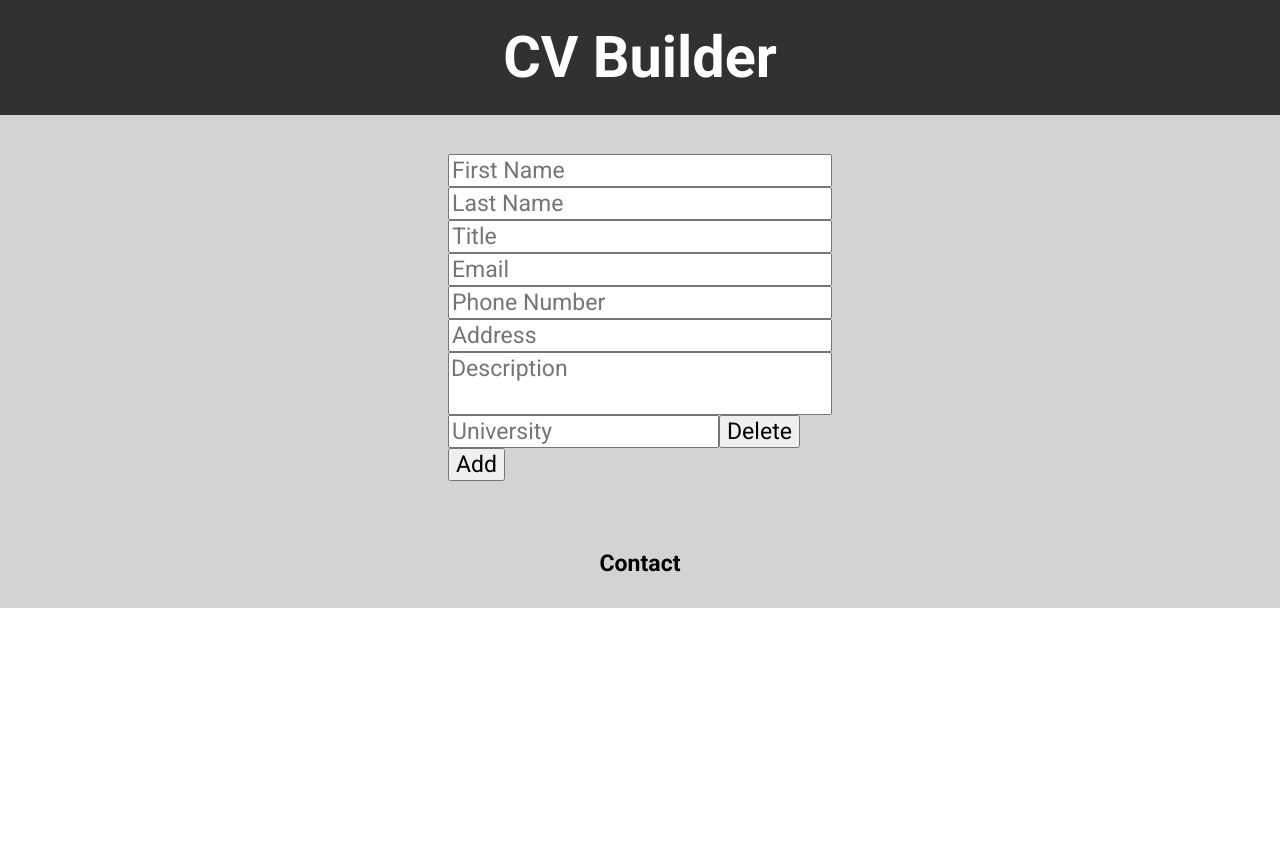
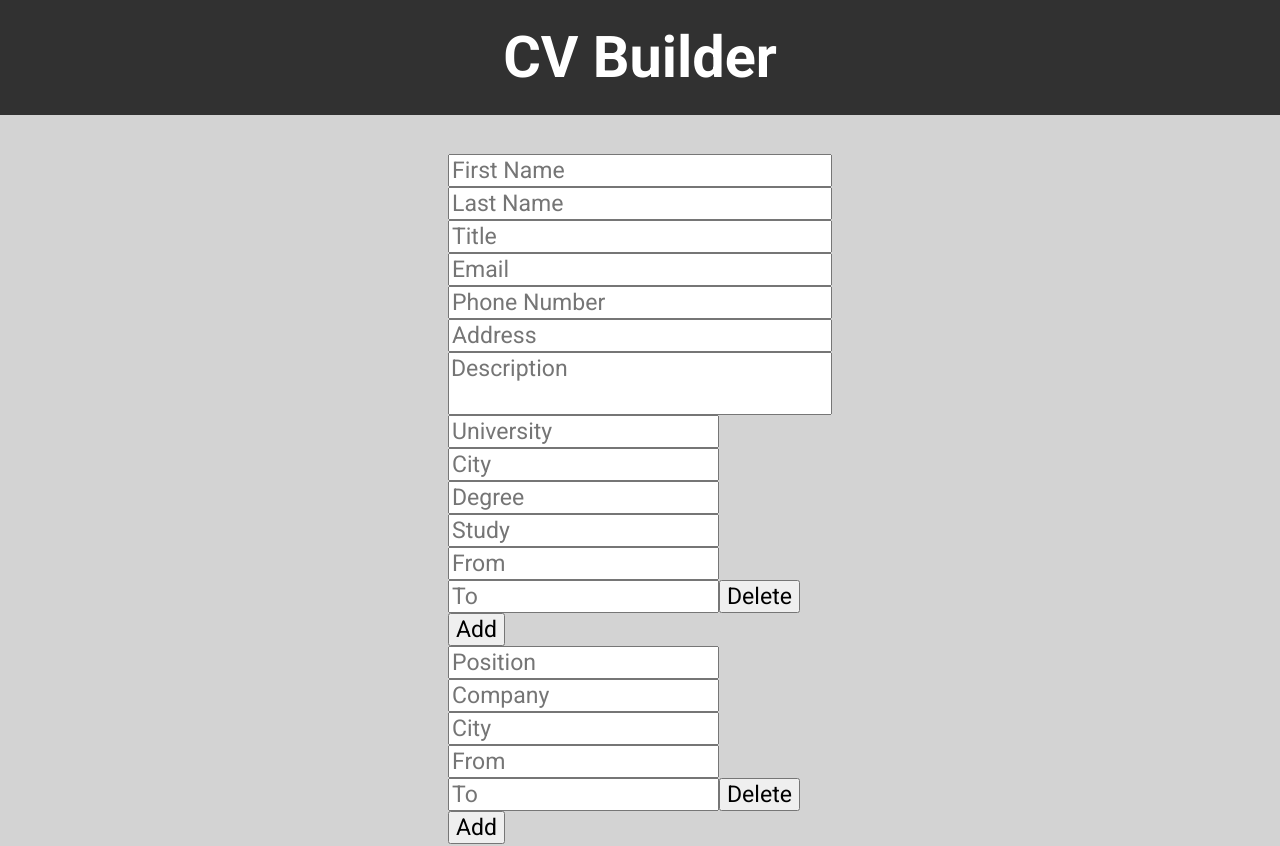
Before and after one commit to rob-noyes/cv-builder, a React (Create React App) app: page / in a window 1280 px wide. Shown: the top 846 px of the page. Before the commit the page ends 800 px from the top, so only its background shows below. Built offline with nearby package versions, Linux system fonts and the light colour scheme.

Commit message:
working inputs that map to correct object parameters

```diff
--- a/src/App.css
+++ b/src/App.css
@@ -63,3 +63,22 @@ Content / Resume Preview
 
 .sideBar {
 }
+
+@media screen and (min-width: 1600px) {
+  .main {
+    flex-direction: row;
+    justify-content: center;
+    align-content: center;
+  }
+
+  .cvForm {
+    width: 100%;
+    background: chocolate;
+  }
+
+  #resume {
+    align-content: flex-start;
+    width: 100%;
+    background: coral;
+  }
+}
--- a/src/App.js
+++ b/src/App.js
@@ -2,17 +2,13 @@ import './App.css';
 import React from 'react';
 import Header from './components/Header';
 import Main from './components/Main';
-import Personal from './components/cvForm/Personal';
-import Education from './components/cvForm/Education';
-import Experience from './components/cvForm/Experience';
-import Resume from './components/Resume';
 
 const App = () => {
   return (
-    <div>
+    <>
       <Header />
       <Main />
-    </div>
+    </>
   );
 };
 
--- a/src/components/Main.js
+++ b/src/components/Main.js
@@ -1,6 +1,3 @@
-//PersonalInfo, Experience, Education sections
-// Allow for the ability to generate a CV from forms, allow it to be downloadable
-
 import React, { useState } from 'react';
 import emptyCV from './cvForm/emptyCV';
 import CVForm from './cvForm/CVForm';
@@ -11,7 +8,7 @@ const Main = () => {
   const [cv, setCv] = useState(emptyCV);
 
   const handleChangePersonal = (event) => {
-    const { name, value, type } = event.target;
+    const { name, value } = event.target;
 
     setCv((prevState) => ({
       ...prevState,
@@ -20,6 +17,46 @@ const Main = () => {
         [name]: value,
       },
     }));
+  };
+
+  const handleChangeExperience = (event, id) => {
+    const { name, value } = event.target;
+
+    setCv((prevState) => {
+      const newExperience = prevState.experience.map((experienceItem) => {
+        if (experienceItem.id === id) {
+          return { ...experienceItem, [name]: value };
+        }
+        return experienceItem;
+      });
+      return { ...prevState, experience: [...newExperience] };
+    });
+  };
+
+  const handleAddExperience = () => {
+    setCv((prevState) => ({
+      ...prevState,
+      experience: [
+        ...prevState.experience,
+        {
+          id: uuid(),
+          position: '',
+          company: '',
+          city: '',
+          from: '',
+          to: '',
+        },
+      ],
+    }));
+  };
+
+  const handleDeleteExperience = (id) => {
+    setCv((prevState) => {
+      const newExperience = prevState.experience.filter(
+        (experienceItem) => experienceItem.id !== id
+      );
+      return { ...prevState, experience: [...newExperience] };
+    });
   };
 
   const handleChangeEducation = (event, id) => {
@@ -36,16 +73,7 @@ const Main = () => {
     });
   };
 
-  const handleDeleteEducation = (id) => {
-    setCv((prevState) => {
-      const newEducation = prevState.education.filter(
-        (educationItem) => educationItem.id !== id
-      );
-      return { ...prevState, education: [...newEducation] };
-    });
-  };
-
-  const handleAddEducation = (event, id) => {
+  const handleAddEducation = () => {
     setCv((prevState) => ({
       ...prevState,
       education: [
@@ -63,6 +91,15 @@ const Main = () => {
     }));
   };
 
+  const handleDeleteEducation = (id) => {
+    setCv((prevState) => {
+      const newEducation = prevState.education.filter(
+        (educationItem) => educationItem.id !== id
+      );
+      return { ...prevState, education: [...newEducation] };
+    });
+  };
+
   return (
     <div className="main">
       <CVForm
@@ -71,8 +108,11 @@ const Main = () => {
         onChangeEducation={handleChangeEducation}
         onAddEducation={handleAddEducation}
         onDeleteEducation={handleDeleteEducation}
+        onChangeExperience={handleChangeExperience}
+        onAddExperience={handleAddExperience}
+        onDeleteExperience={handleDeleteExperience}
       />
-      <Content cv={cv.personalInfo} />
+      <Content cv={cv} />
     </div>
   );
 };
--- a/src/components/cvForm/CVForm.js
+++ b/src/components/cvForm/CVForm.js
@@ -1,5 +1,6 @@
 import Personal from './Personal';
 import Education from './Education';
+import Experience from './Experience';
 
 const CVForm = ({
   cv,
@@ -7,15 +8,24 @@ const CVForm = ({
   onChangeEducation,
   onAddEducation,
   onDeleteEducation,
+  onChangeExperience,
+  onAddExperience,
+  onDeleteExperience,
 }) => {
   return (
     <div className="cvForm">
       <Personal personalInfo={cv.personalInfo} onChange={onChangePersonal} />
       <Education
-        educationInfo={cv.education}
+        education={cv.education}
         onChange={onChangeEducation}
         onAdd={onAddEducation}
         onDelete={onDeleteEducation}
+      />
+      <Experience
+        experienceInfo={cv.experience}
+        onChange={onChangeExperience}
+        onAdd={onAddExperience}
+        onDelete={onDeleteExperience}
       />
     </div>
   );
--- a/src/components/cvForm/Content.js
+++ b/src/components/cvForm/Content.js
@@ -1,9 +1,15 @@
+import ContentEducation from './ContentEducation';
 import ContentPersonal from './ContentPersonal';
 
 const Content = ({ cv }) => {
+  const educationInfo = cv.education.map((educationItem) => (
+    <ContentEducation key={educationItem.id} educationItem={educationItem} />
+  ));
+
   return (
     <section id="resume">
-      <ContentPersonal cv={cv} />
+      <ContentPersonal personal={cv.personalInfo} />
+      {educationInfo}
     </section>
   );
 };
--- /dev/null
+++ b/src/components/cvForm/ContentEducation.js
@@ -0,0 +1,9 @@
+const ContentEducation = ({ educationItem }) => {
+  return (
+    <>
+      <h3>{educationItem.university}</h3>
+    </>
+  );
+};
+
+export default ContentEducation;
--- a/src/components/cvForm/ContentPersonal.js
+++ b/src/components/cvForm/ContentPersonal.js
@@ -1,18 +1,18 @@
-const ContentPersonal = ({ cv }) => {
+const ContentPersonal = ({ personal, education }) => {
   return (
     <section className="sideBar">
       <h2>
-        {cv.firstName} {cv.lastName}
+        {personal.firstName} {personal.lastName}
       </h2>
       <div>
-        <h3>{cv.title}</h3>
-        <p>{cv.description}</p>
+        <h3>{personal.title}</h3>
+        <p>{personal.description}</p>
       </div>
       <div id="contact">
         <h4>Contact</h4>
-        <p>{cv.phoneNumber}</p>
-        <p>{cv.email}</p>
-        <p>{cv.address}</p>
+        <p>{personal.phoneNumber}</p>
+        <p>{personal.email}</p>
+        <p>{personal.address}</p>
       </div>
     </section>
   );
--- a/src/components/cvForm/Education.js
+++ b/src/components/cvForm/Education.js
@@ -1,20 +1,18 @@
 import EducationItem from './EducationItem';
 
-const Education = ({ educationInfo, onChange, onAdd, onDelete }) => {
-  const educationItem = educationInfo.map((education) => {
-    return (
-      <EducationItem
-        key={education.id}
-        id={education.id}
-        education={education}
-        onChange={onChange}
-        onDelete={onDelete}
-      />
-    );
-  });
+const Education = ({ education, onChange, onAdd, onDelete }) => {
+  const educationItems = education.map((educationItem) => (
+    <EducationItem
+      key={educationItem.id}
+      id={educationItem.id}
+      education={educationItem}
+      onChange={onChange}
+      onDelete={onDelete}
+    />
+  ));
   return (
-    <div>
-      {educationItem}
+    <div className="education">
+      {educationItems}
       <button text="Add" onClick={onAdd}>
         Add
       </button>
--- a/src/components/cvForm/EducationItem.js
+++ b/src/components/cvForm/EducationItem.js
@@ -1,17 +1,52 @@
 const EducationItem = ({ id, education, onChange, onDelete }) => {
   return (
-    <section title="Education" className="education">
+    <>
       <input
         onChange={(e) => onChange(e, id)}
         type="text"
-        title="University"
+        name="university"
         placeholder="University"
         value={education.university}
+      />
+      <input
+        onChange={(e) => onChange(e, id)}
+        type="text"
+        name="city"
+        placeholder="City"
+        value={education.city}
+      />
+      <input
+        onChange={(e) => onChange(e, id)}
+        type="text"
+        name="degree"
+        placeholder="Degree"
+        value={education.degree}
+      />
+      <input
+        onChange={(e) => onChange(e, id)}
+        type="text"
+        name="study"
+        placeholder="Study"
+        value={education.study}
+      />
+      <input
+        onChange={(e) => onChange(e, id)}
+        type="text"
+        name="from"
+        placeholder="From"
+        value={education.from}
+      />
+      <input
+        onChange={(e) => onChange(e, id)}
+        type="number"
+        name="to"
+        placeholder="To"
+        value={education.to}
       />
       <button text="Delete" onClick={() => onDelete(id)}>
         Delete
       </button>
-    </section>
+    </>
   );
 };
 
--- /dev/null
+++ b/src/components/cvForm/Experience.js
@@ -0,0 +1,25 @@
+import ExperienceItem from './ExperienceItem';
+
+const Experience = ({ experienceInfo, onChange, onAdd, onDelete }) => {
+  const experienceItem = experienceInfo.map((experience) => {
+    return (
+      <ExperienceItem
+        key={experience.id}
+        id={experience.id}
+        experience={experienceInfo}
+        onChange={onChange}
+        onDelete={onDelete}
+      />
+    );
+  });
+  return (
+    <div>
+      {experienceItem}
+      <button title="Add" onClick={onAdd}>
+        Add
+      </button>
+    </div>
+  );
+};
+
+export default Experience;
--- /dev/null
+++ b/src/components/cvForm/ExperienceItem.js
@@ -0,0 +1,46 @@
+const ExperienceItem = ({ id, experience, onChange, onDelete }) => {
+  return (
+    <section className="experience">
+      <input
+        onChange={(e) => onChange(e, id)}
+        type="text"
+        name="position"
+        placeholder="Position"
+        value={experience.position}
+      />
+      <input
+        onChange={(e) => onChange(e, id)}
+        type="text"
+        name="company"
+        placeholder="Company"
+        value={experience.company}
+      />
+      <input
+        onChange={(e) => onChange(e, id)}
+        type="text"
+        name="city"
+        placeholder="City"
+        value={experience.city}
+      />
+      <input
+        onChange={(e) => onChange(e, id)}
+        type="text"
+        name="from"
+        placeholder="From"
+        value={experience.from}
+      />
+      <input
+        onChange={(e) => onChange(e, id)}
+        type="text"
+        name="to"
+        placeholder="To"
+        value={experience.to}
+      />
+      <button text="Delete" onClick={() => onDelete(id)}>
+        Delete
+      </button>
+    </section>
+  );
+};
+
+export default ExperienceItem;
--- a/src/components/cvForm/emptyCV.js
+++ b/src/components/cvForm/emptyCV.js
@@ -1,3 +1,5 @@
+import uuid from 'react-uuid';
+
 const emptyCV = {
   personalInfo: {
     firstName: '',
@@ -10,7 +12,7 @@ const emptyCV = {
   },
   experience: [
     {
-      id: 0,
+      id: uuid(),
       position: '',
       company: '',
       city: '',
@@ -20,7 +22,7 @@ const emptyCV = {
   ],
   education: [
     {
-      id: 0,
+      id: uuid(),
       university: '',
       city: '',
       degree: '',
```
